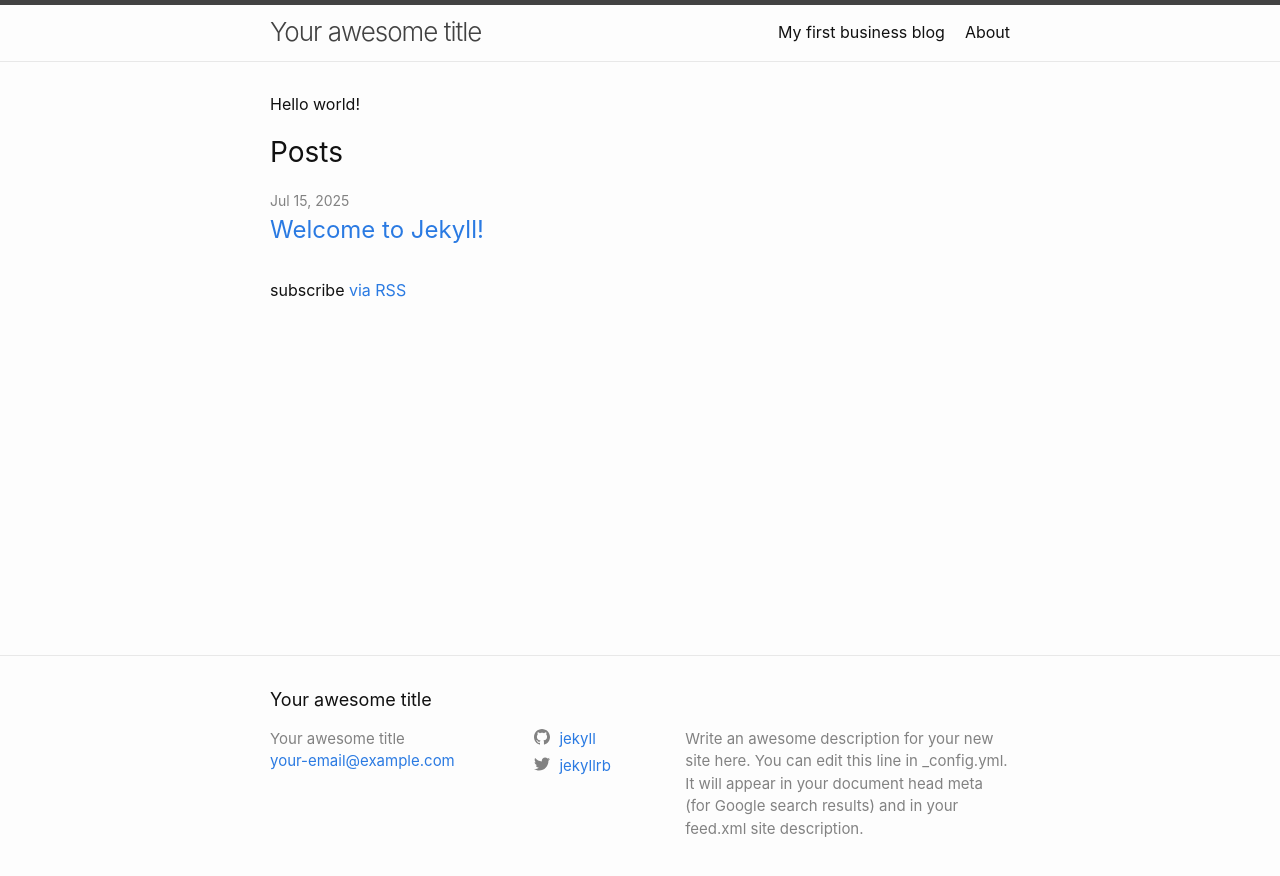
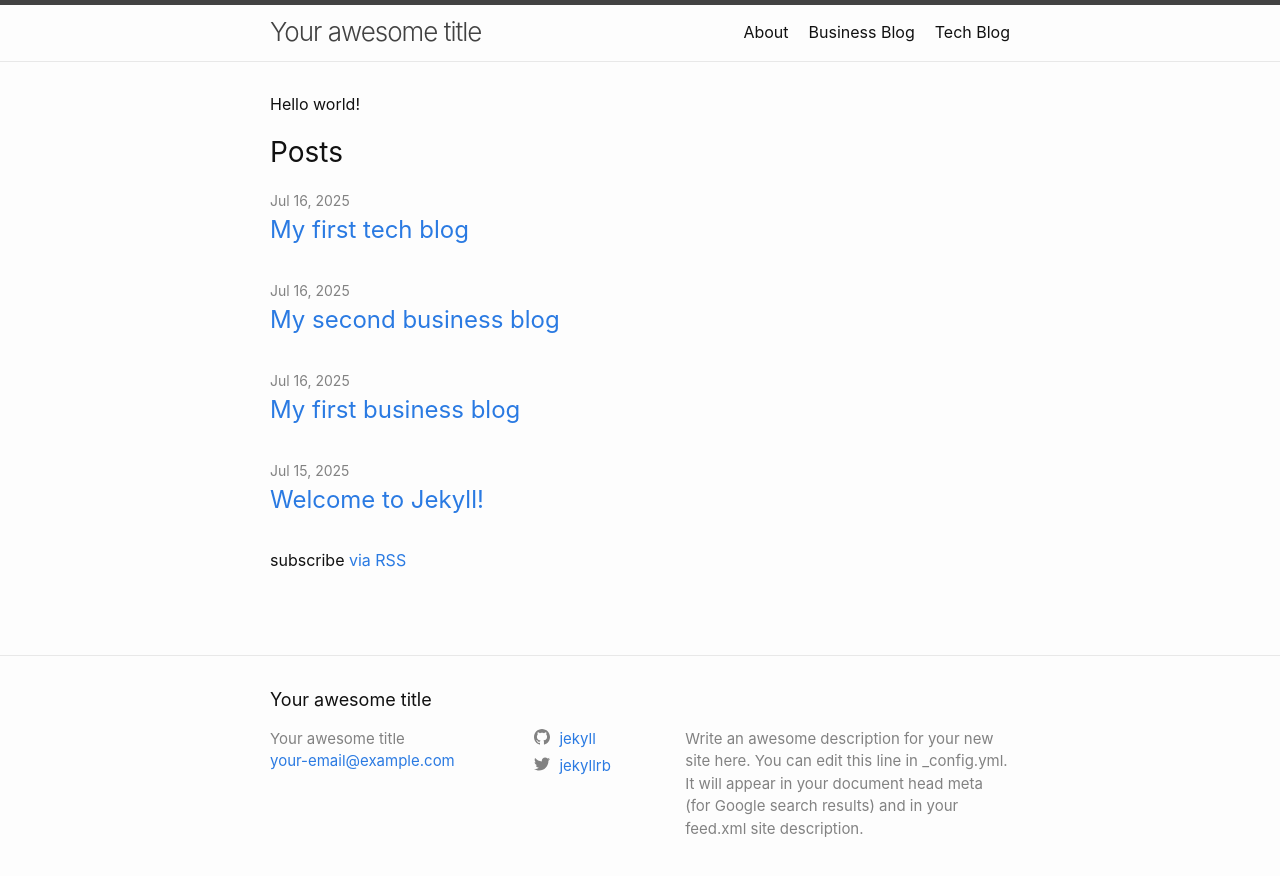
Before and after one commit to spaceboyblog/github-pages-with-docker, a Jekyll site: the page built from index.md, in a window 1280 px wide. Shown: the top 876 px of the page. Built offline with Jekyll 4.4.1, drawn with Linux system fonts in a browser that asks for light colours.

Commit message:
Part 6, Multiple Jekyll Blogs and Feeds

```diff
--- a/blog-business/2025-07-16-my-first-biz-blog.markdown
+++ b/blog-business/_posts/2025-07-16-my-first-biz-blog.markdown
@@ -2,6 +2,6 @@
 layout: post
 title:  "My first business blog"
 date:   2025-07-16 15:51:49 +0000
-categories: jekyll update
+category: Business
 ---
 Welcome to my frist business blog.
--- /dev/null
+++ b/blog-business/_posts/2025-07-16-my-second-biz-blog.markdown
@@ -0,0 +1,7 @@
+---
+layout: post
+title:  "My second business blog"
+date:   2025-07-16 15:51:49 +0000
+category: Business
+---
+Welcome to my second business blog.
--- /dev/null
+++ b/blog-business/index.md
@@ -0,0 +1,5 @@
+---
+layout: home-business
+title: "Business Blog"
+category: Business
+---
--- /dev/null
+++ b/blog-tech/_posts/2025-07-16-my-first-tech-blog.markdown
@@ -0,0 +1,7 @@
+---
+layout: post
+title:  "My first tech blog"
+date:   2025-07-16 15:51:49 +0000
+category: Tech
+---
+Welcome to my frist tech blog.
--- /dev/null
+++ b/blog-tech/index.md
@@ -0,0 +1,5 @@
+---
+layout: home-tech
+title: "Tech Blog"
+category: Tech
+---
```
Also changed, not shown: _layouts/home-business.html (added, +36 -0 lines), _layouts/home-tech.html (added, +36 -0 lines), blog-business/feed.xml (added, +29 -0 lines).
